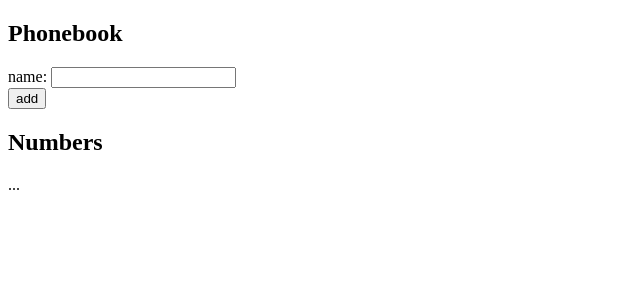
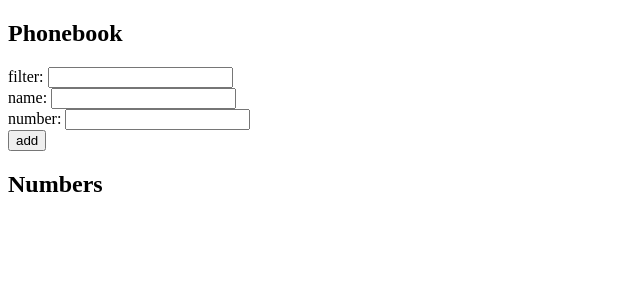
Before and after one commit to cruzrafaelx/fullstack-open, a React (Vite) app in the folder part-2/phonebook/phonebook/: page / in a window 1280 px wide. Shown: the top 300 px of the page, without its empty margins (0-640 px from the left). Built offline with nearby package versions, Linux system fonts and the light colour scheme.

Commit message:
Finish exercise 2.9

```diff
--- a/part-2/phonebook/phonebook/src/App.jsx
+++ b/part-2/phonebook/phonebook/src/App.jsx
@@ -1,46 +1,92 @@
-import { useState } from 'react'
+import { useState, useEffect } from 'react'
 import './App.css'
 
 function App() {
 
     const [persons, setPersons] = useState([
-      { name: 'Arto Hellas' }
+      { name: 'Arto Hellas', number: '040-123456', id: 1 },
+      { name: 'Ada Lovelace', number: '39-44-5323523', id: 2 },
+      { name: 'Dan Abramov', number: '12-43-234345', id: 3 },
+      { name: 'Mary Poppendieck', number: '39-23-6423122', id: 4 }
     ])
 
     const [newName, setNewName] = useState('')
+    const [newNumber, setNewNumber] = useState('')
+    const [newFilter, setNewFilter] = useState('')
+    const [newFilteredList, setNewFilteredList] = useState([])
+
+    const handleNameChange = (event) => {
+      setNewName(event.target.value)
+      console.log(event.target.value)
+    }
+
+    const handleNumberChange = (event) => {
+      setNewNumber(event.target.value)
+      console.log(event.target.value)
+    }
+
+    const handleFilterChange = (event) => {
+      const filterValue = event.target.value
+      setNewFilter(filterValue)
+      console.log(filterValue)
+      setNewFilteredList(filterNames(filterValue))
+    }
+
+    useEffect(() => {
+      console.log(persons)
+    }, [persons])
+
+    const filterNames = (value) => {
+      const filteredList = persons.filter(person => person.name.toLowerCase().includes(value))
+      return filteredList
+    }
 
     const handleSubmit = (event) => {
       event.preventDefault()
 
       if(persons.some(person => person.name === newName)){
-        alert("This name exists in the phone book already!")
+        alert(`${newName} is already added to the phonebook`)
+      }
+
+      else if(newName === '' || newNumber === ''){
+        alert('No field can be left empty!')
       }
 
       else{
-        const newPerson = [...persons, {name: newName}]
+        const newPerson = [...persons, {name: newName, number: newNumber}]
         setPersons(newPerson)
-        console.log(persons)
+        setNewName('')
+        setNewNumber('')
       }
-    }
-
-    const handleChange = (event) => {
-      setNewName(event.target.value)
-      console.log(event.target.value)
     }
 
   return (
     <div>
       <h2>Phonebook</h2>
+      <div>
+      filter: <input value={newFilter} onChange={handleFilterChange}/>
+      </div>
       <form onSubmit={handleSubmit}>
         <div>
-          name: <input onChange={handleChange} value={newName}/>
+          name: <input onChange={handleNameChange} value={newName}/>
+        </div>
+        <div>
+          number: <input onChange={handleNumberChange} value={newNumber}/>
         </div>
         <div>
           <button type="submit">add</button>
         </div>
       </form>
       <h2>Numbers</h2>
-      ...
+      {newFilteredList.map(name =>
+        {
+         return (
+          <div key={name.id}>
+            <p>{name.name}</p>
+            <p>{name.number}</p>
+          </div> )
+        }
+      )}
     </div>
   )
 }
```
